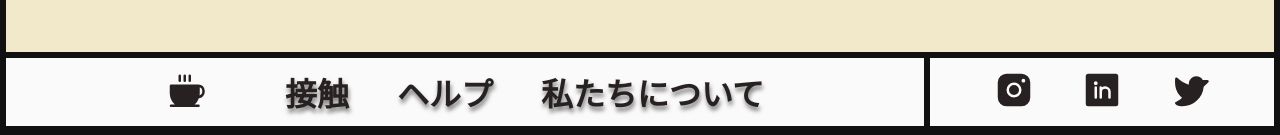
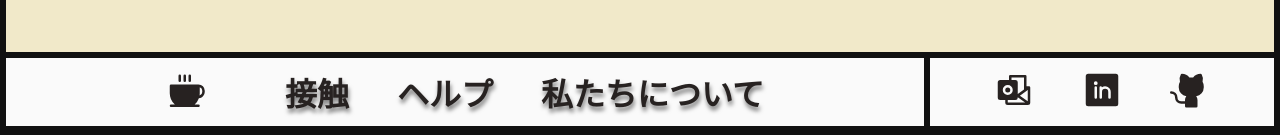
Before and after one commit to vinigouvea16/JavaDelight, a React (Vite) app: page /menu in a window 1280 px wide. Shown: the part 1631-1766 px from the top of the page. Built offline with nearby package versions, Linux system fonts and the light colour scheme.

Commit message:
footer reworked for contact info

```diff
--- a/src/components/Footer/index.tsx
+++ b/src/components/Footer/index.tsx
@@ -1,8 +1,8 @@
 import {
   Coffee,
-  InstagramLogo,
+  GithubLogo,
   LinkedinLogo,
-  TwitterLogo,
+  MicrosoftOutlookLogo,
 } from '@phosphor-icons/react'
 import { NavLink } from 'react-router-dom'
 import { FooterContainer } from './styles'
@@ -24,15 +24,14 @@ export function Footer() {
         </div>
       </div>
       <div className="socials">
-        <NavLink to="http://instagram.com">
-          <InstagramLogo size={40} color="#272221" weight="fill" />
-        </NavLink>
+        <a href="mailto:vrgouvea@outlook.com">
+          <MicrosoftOutlookLogo size={40} color="#272221" weight="fill" />
+        </a>
         <NavLink to="https://www.linkedin.com/in/vinicius-gouvea-969008289/">
           <LinkedinLogo size={40} color="#272221" weight="fill" />
         </NavLink>
-
-        <NavLink to="http://twitter.com">
-          <TwitterLogo size={40} color="#272221" weight="fill" />
+        <NavLink to="https://github.com/vinigouvea16">
+          <GithubLogo size={40} color="#272221" weight="fill" />
         </NavLink>
       </div>
     </FooterContainer>
```
